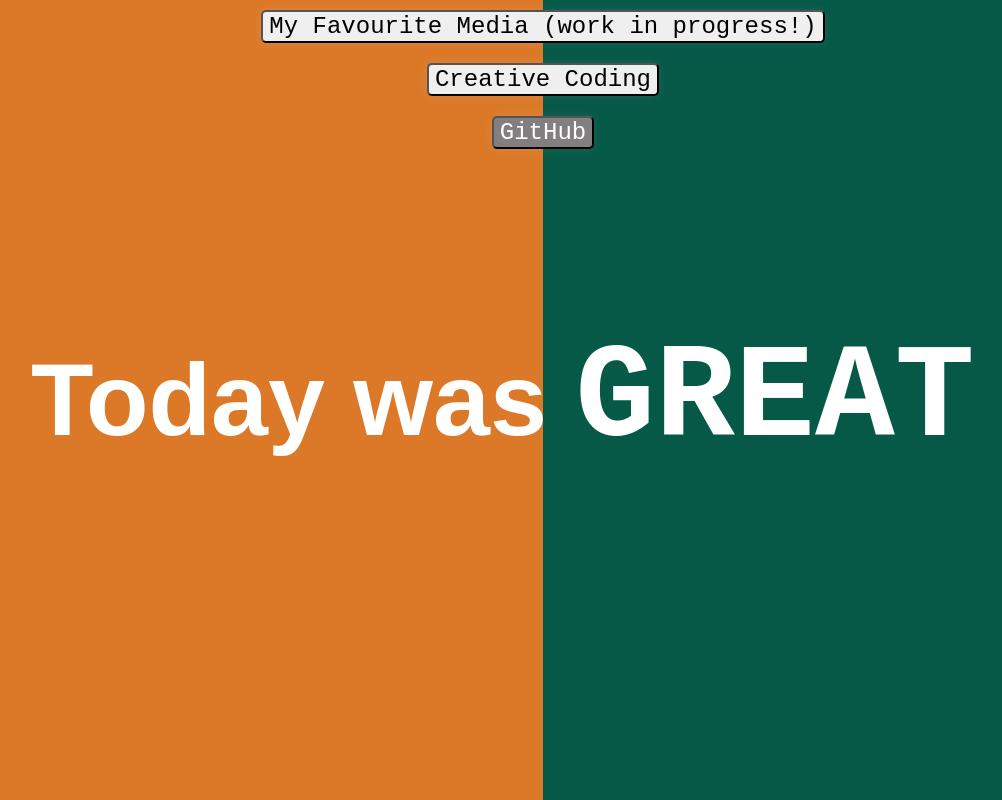
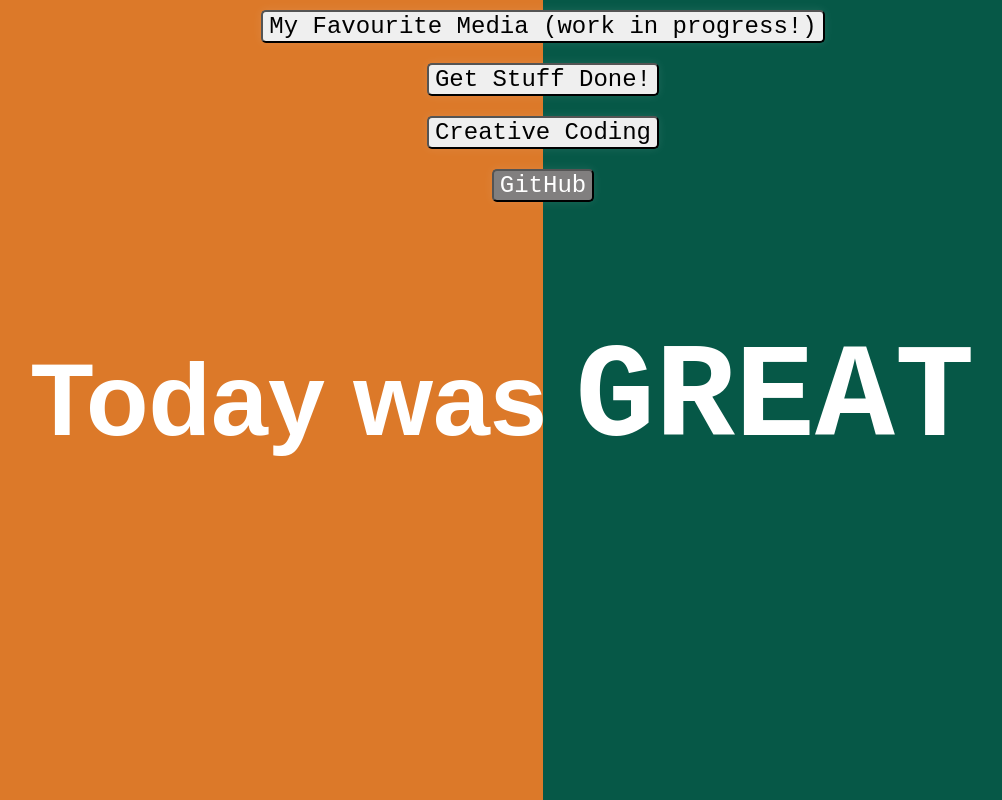
Before and after one commit to maghfoor-a/personal-website, a React (Vite) app: page / in a window 1280 px wide. Shown: the whole page, without its empty margins (97-1099 px from the left). Built offline with nearby package versions, Linux system fonts and the light colour scheme.

Commit message:
added get stuff done website

```diff
--- a/src/components/AppHeader.tsx
+++ b/src/components/AppHeader.tsx
@@ -33,6 +33,13 @@ function AppHeader(): JSX.Element {
               My Favourite Media (work in progress!)
             </button>
           </a>
+          <a
+            href="https://getstuffdone.maghfoor.com/"
+            target="_blank"
+            rel="noopener noreferrer"
+          >
+            <button className="button">Get Stuff Done!</button>
+          </a>
           <Link to="/creative">
             <button className="button CC">Creative Coding</button>
           </Link>
```
